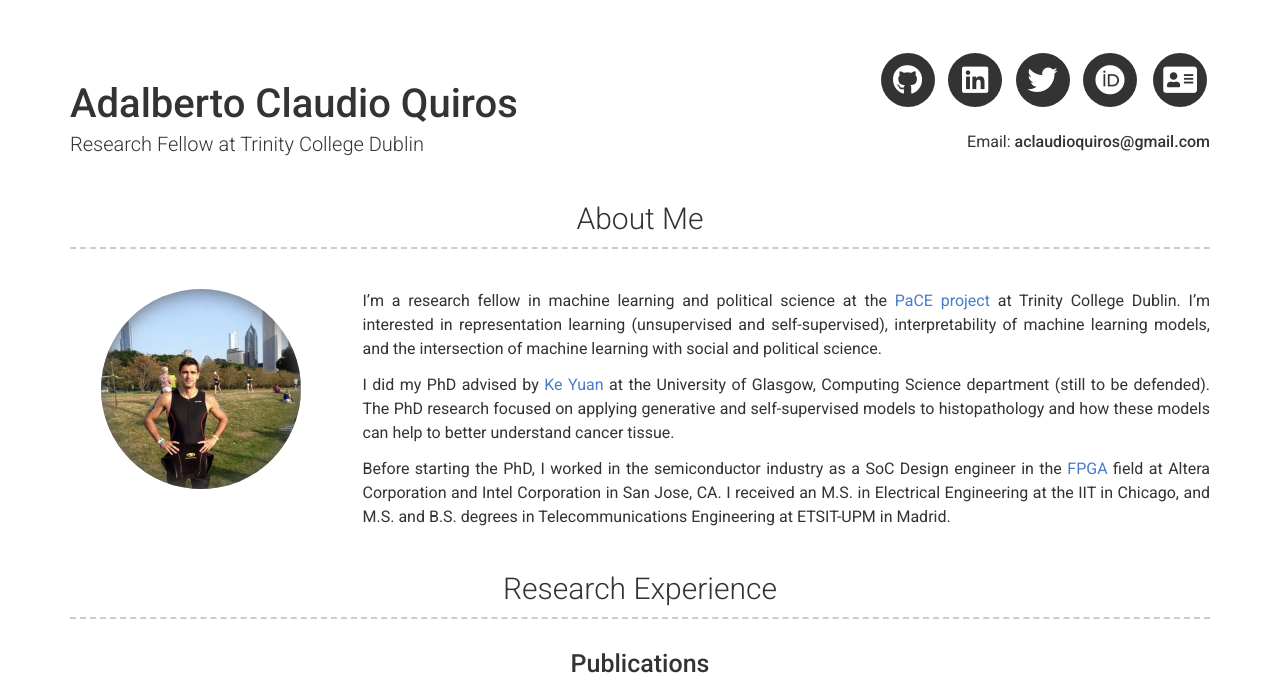
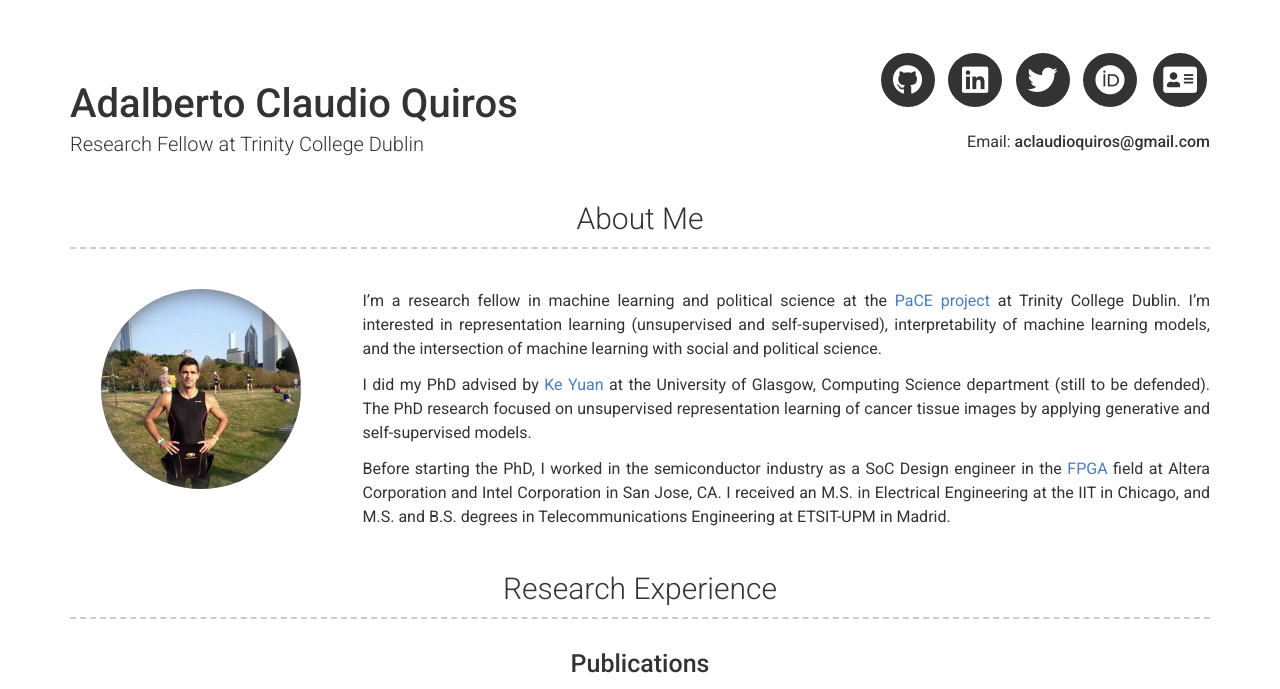
Before and after one commit to AdalbertoCq/adalbertocq.github.io, a Jekyll site: the page built from index.md, in a window 1280 px wide and 900 px high, cut to the strip 0-689 px from the top of the window. Built offline with Jekyll 4.4.1, drawn with Linux system fonts in a browser that asks for light colours; nearby versions of some CDN libraries.

Commit message:
update TCD

```diff
--- a/_config.yml
+++ b/_config.yml
@@ -47,7 +47,8 @@ about_profile_image: images/Adal.jpeg
 about_content: | # this will include new lines to allow paragraphs
   I'm a research fellow in machine learning and political science at the [PaCE project](https://conflictlab.github.io/) at Trinity College Dublin. I'm interested in representation learning (unsupervised and self-supervised), interpretability of machine learning models, and the intersection of machine learning with social and political science.
 
-  I did my PhD advised by [Ke Yuan](https://scholar.google.co.uk/citations?user=PIQ_ZhUAAAAJ&hl=en) at the University of Glasgow, Computing Science department (still to be defended). The PhD research focused on applying generative and self-supervised models to histopathology and how these models can help to better understand cancer tissue.
+  I did my PhD advised by [Ke Yuan](https://scholar.google.co.uk/citations?user=PIQ_ZhUAAAAJ&hl=en) at the University of Glasgow, Computing Science department (still to be defended).
+  The PhD research focused on unsupervised representation learning of cancer tissue images by applying generative and self-supervised models.
 
   Before starting the PhD, I worked in the semiconductor industry as a SoC Design engineer in the [FPGA](https://en.wikipedia.org/wiki/Field-programmable_gate_array) field at Altera Corporation and Intel Corporation in San Jose, CA. I received an M.S. in Electrical Engineering at the IIT in Chicago, and M.S. and B.S. degrees in Telecommunications Engineering at ETSIT-UPM in Madrid.
 
```
